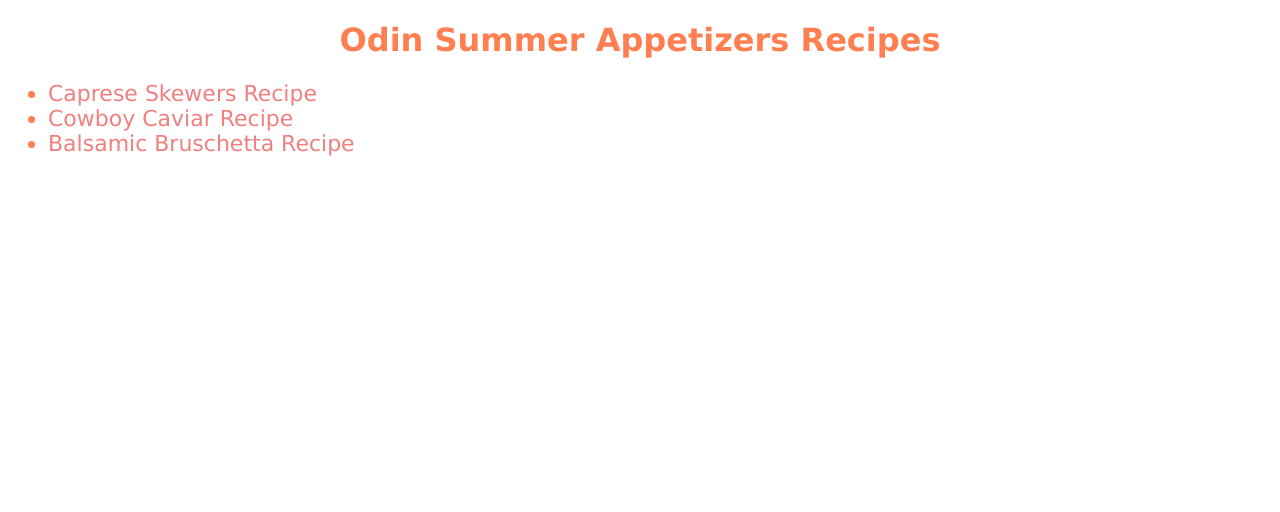
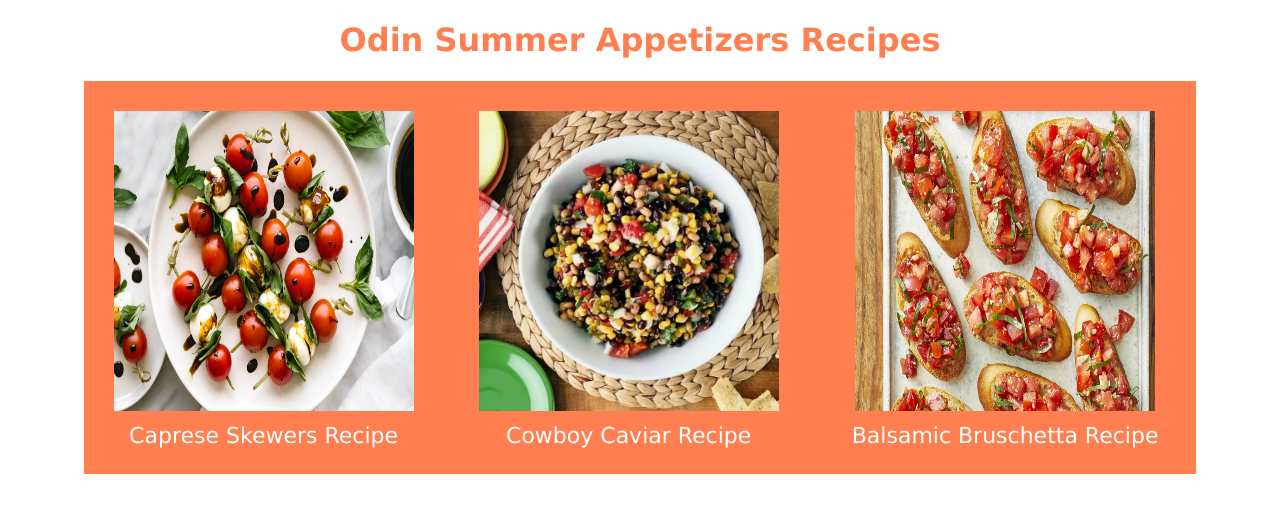
Before and after one commit to dwiazizah/top-recipes, a plain HTML site: page index.html in a window 1280 px wide. Drawn offline with Linux system fonts and the light colour scheme.

Commit message:
use box model to put menu card & add more css

```diff
--- a/index.html
+++ b/index.html
@@ -8,10 +8,10 @@
 
     <body>
         <h1>Odin Summer Appetizers Recipes</h1>
-        <ul>
-            <li><a href="recipes/caprese-skewers.html">Caprese Skewers Recipe</a></li>
-            <li><a href="recipes/cowboy-caviar.html">Cowboy Caviar Recipe</a></li>
-            <li><a href="recipes/balsamic-bruschetta.html">Balsamic Bruschetta Recipe</a></li>
-        </ul>
+        <div class="card">
+            <div class="menu"><img class="img" src="images/caprese-skewers.jpg"><a href="recipes/caprese-skewers.html">Caprese Skewers Recipe</a></div>
+            <div class="menu"><img class="img" src="images/cowboy-caviar.jpg"><a href="recipes/cowboy-caviar.html">Cowboy Caviar Recipe</a></div>
+            <div class="menu"><img class="img" src="images/balsamic-bruschetta.jpg"><a href="recipes/balsamic-bruschetta.html">Balsamic Bruschetta Recipe</a></div>
+        </div>
     </body>
 </html>
--- a/style/style.css
+++ b/style/style.css
@@ -1,5 +1,5 @@
 body {
-    font-family:Verdana, Geneva, Tahoma, sans-serif
+    font-family:Verdana, Geneva, Tahoma, sans-serif;
 }
 
 h1 {
@@ -7,12 +7,28 @@ h1 {
     color: coral;
 }
 
-ul {
-    font-size: 22px;
-    color:coral;
+.card {
+    display: block;
+    margin: 0 auto;
+    max-width: fit-content;
+    background-color: coral;
+}
+
+.menu {
+    display: inline-block;
+    text-align: center;
+    margin: 30px 30px 18px 30px;
+}
+
+.img {
+    height: 300px;
+    width: 300px;
 }
 
 a {
-    color: lightcoral;
+    font-size: 22px;
+    color: white;
     text-decoration: none;
+    display: block;
+    margin: 8px;
 }
```
